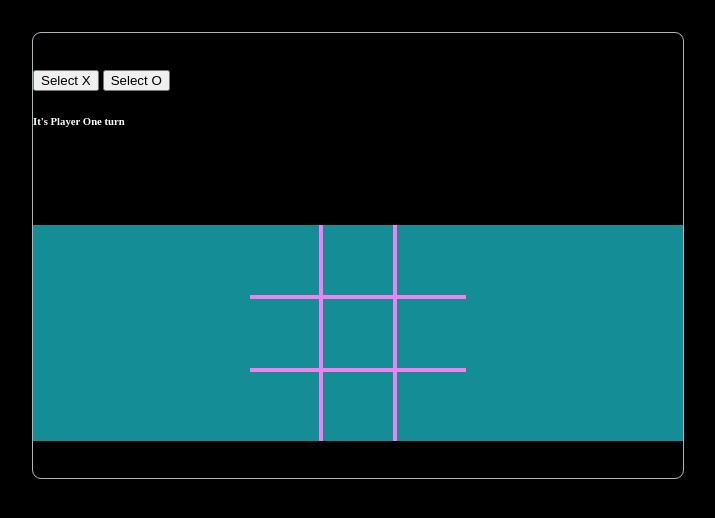
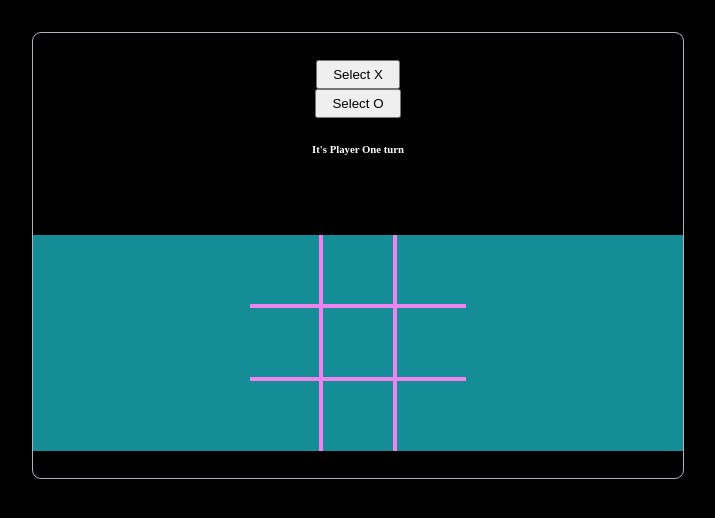
Before and after one commit to tomason182/tic-tac-toe, a plain HTML site: page index.html in a window 1280 px wide. Shown: the whole page, without its empty margins (282-997 px from the left). Drawn offline with Linux system fonts and the light colour scheme.

Commit message:
add some styles to buttons. Change them to javascript

```diff
--- a/styles.css
+++ b/styles.css
@@ -57,3 +57,16 @@
 .cell[data-token="otoken"]{
     color: #fff;
 }
+
+.controller {
+    display: flex;
+    flex-direction: column;
+    align-items:center;
+    justify-content:flex-end;
+
+}
+
+button.player-selection {
+    padding: 5px 15px;
+    max-width: fit-content;
+}
```
Also changed, not shown: index.html (+2 -0 lines).
